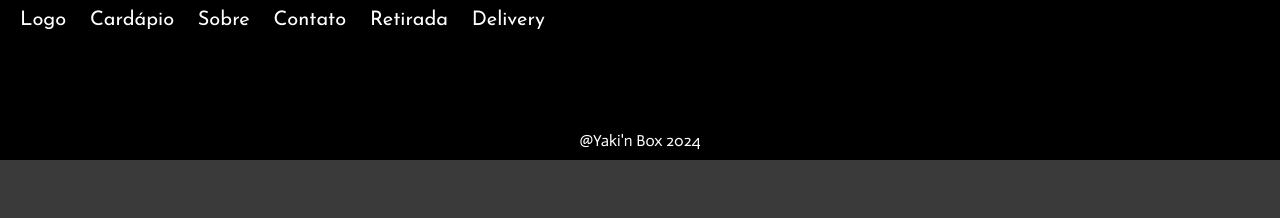
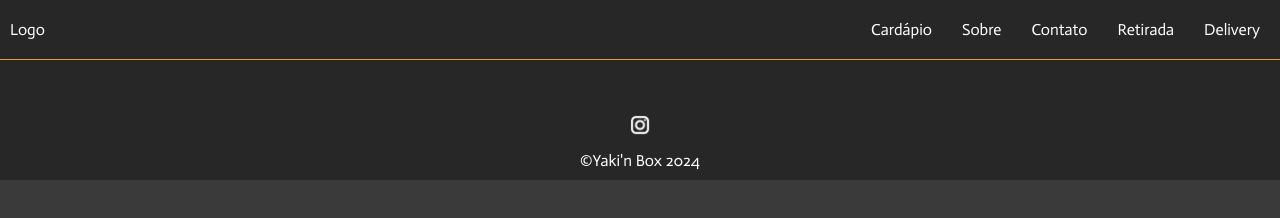
Before and after one commit to IvanFuziyama/tcc-restaurante, a plain HTML site: page paginas/cardapio.html in a window 1280 px wide. Drawn offline with nearby package versions, Linux system fonts and the light colour scheme.

Commit message:
estruturando pag cardapio

```diff
--- a/estilo/style-cardapio.css
+++ b/estilo/style-cardapio.css
@@ -5,34 +5,59 @@
     --cor2:#E99E1E;
     --cor3:#C0925E;
     --cor4:#3A3A3A;
-    --cor5:#000000;
-    --cor-fonte:#ffffff;
+    --cor5:#272727;
+    --cor-branco:#ffffff;
+    --cor-preto: #000000;
     --fonte-padrao: "Actor",sans-serif;
     --fonte-titulo: "Josefin Sans", sans-serif;
 }
 *{
     margin: 0;
     padding: 0;
+    transition: 0.5s;
 }
-nav{
+
+body{
     background-color: var(--cor5);
+    color: var(--cor-branco);
+    font-family: var(--fonte-padrao);
+}
+header{
+    position: sticky;
+    top: 0;
+}
+nav#navbar{
+    justify-content: space-between;
+    display: flex;
+    align-items: center;
     padding: 10px;
+    background-color: var(--cor5);
+    border-bottom: 1px solid var(--cor2);
 }
-nav a{
+nav#navbar a{
     text-decoration: none;
-    color: var(--cor-fonte);
-    font-family: var(--fonte-titulo);
-    font-size: 20px;
+    color: var(--cor-branco);
+}
+nav#navbar ul{
+    list-style: none;
+    display: flex;
+}
+nav#navbar li{
     padding: 10px;
+    margin-left: 10px;
 }
+span#burguer{
+    cursor: pointer;
+    display: none;
+}
+
 body{
     background-color: var(--cor4);
     color: var(--cor-fonte);
     font-family: var(--fonte-padrao);
 }
-
 footer{
-    background-color: black;
+    background-color: var(--cor5);
     height: 15vh;
     display:flex;
     align-items: center;
@@ -43,4 +68,8 @@ footer p{
     text-align: center;
     font-family: var(--fonte-padrao);
     padding: 10px;
+    color: var(--cor-branco);
 }
+footer img{
+    width: 24px;
+}
--- a/estilo/style-media.css
+++ b/estilo/style-media-cardapio.css
@@ -22,12 +22,8 @@
         display: block;
         padding: 0;
     }
-    menu#menu{
-        display: none;
-    }
-    menu#menu ul{
-        list-style-type: none;
-    }
+    menu#menu{display: none;}
+    menu#menu ul{list-style-type: none;}
     menu#menu a{
         display: block;
         padding: 10px;
@@ -49,17 +45,4 @@
         display: flex;
         flex-direction: column;
     }
-    div#sobreContainer{
-        flex-direction: column;
-        max-width: 220px;
-        height: 400px;
-    }
-    div#sobreContainer img{width: 70%;}
-    div#sobreBox{
-        margin-bottom: 20px;
-        width: 300px;
-    }
-    div#container-hora{display: block;}
 }
-
-/* ... */
--- a/paginas/cardapio.html
+++ b/paginas/cardapio.html
@@ -3,26 +3,37 @@
 <head>
     <meta charset="UTF-8">
     <meta name="viewport" content="width=device-width, initial-scale=1.0">
-    <link rel="stylesheet" href="../estilo/style-cardapio.css">
-    <title>Cardapio</title>
+    <link rel="stylesheet" href="../estilo/style-cardapio.css" media="all">
+    <link rel="stylesheet" href="../estilo/style-media-cardapio.css">
+    <link href="https://fonts.googleapis.com/css2?family=Material+Symbols+Outlined" rel="stylesheet" />
+    <title>Cardápio</title>
 </head>
-<body>
+<body onresize="mudouTamanho()">
     <header>
-        <nav>
-            <a href="index.html">Logo</a>
-            <a href="cardapio.html">Cardápio</a>
-            <a href="sobre.html">Sobre</a>
-            <a href="contato.html">Contato</a>
-            <a href="#">Retirada</a>
-            <a href="#">Delivery</a>
+        <nav id="navbar">
+            <div id="logo">
+                <a href="index.html">Logo</a>
+            </div>
+            <span id="burguer" class="material-symbols-outlined" onclick="clickMenu()">menu</span>
+                <menu id="menu">
+                    <ul>
+                        <li><a href="cardapio.html">Cardápio</a></li>
+                        <li><a href="index.html#link-sobre">Sobre</a></li>
+                        <li><a href="index.html#link-contato">Contato</a></li>
+                        <li><a href="#">Retirada</a></li>
+                        <li><a href="https://www.ifood.com.br/delivery/atibaia-sp/yakin-box-jardim-alvinopolis/ae237a80-9fa8-4bc2-bec3-847cd60aae52?UTM_Medium=share" target="_blank">Delivery</a></li>
+                    </ul>
+                </div>
+            </menu>
         </nav>
     </header>
     <main>
 
     </main>
     <footer>
-        <p>@Yaki'n Box 2024</p>
+        <a href="https://www.instagram.com/yakinbox1/" target="_blank"><img src="../imgs/logo-instagram.png" alt="Instagram"></a>
+        <p>©Yaki'n Box 2024</p>
     </footer>
-
+    <script src="../scripts/menu.js"></script>
 </body>
 </html>
```
Also changed, not shown: estilo/style-index.css (+3 -4 lines), estilo/style-media-index.css (added, +65 -0 lines), paginas-adm/admin.html (added, +1 -0 lines), paginas/index.html (+4 -6 lines), paginas/pedido.html (added, +11 -0 lines).
